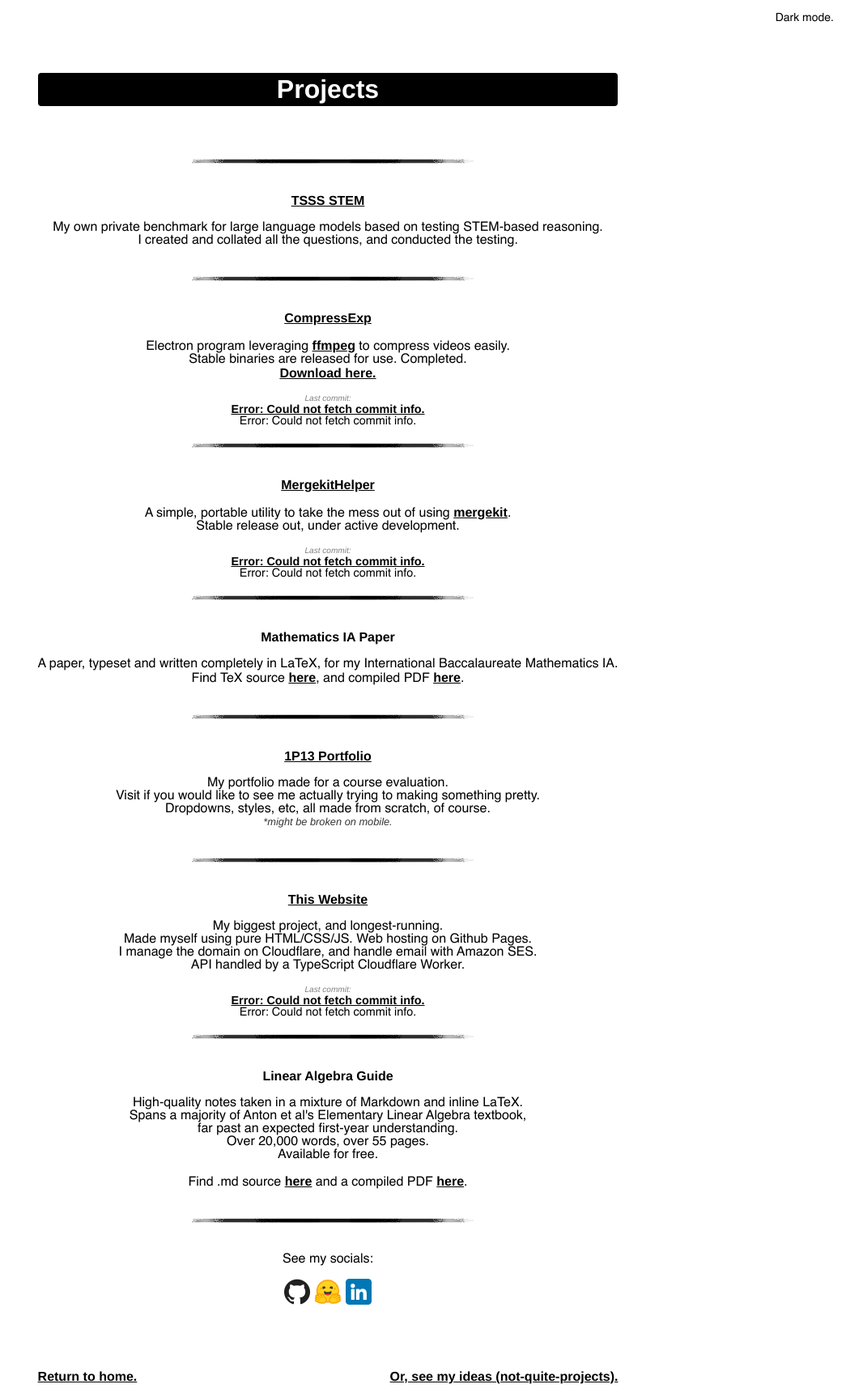
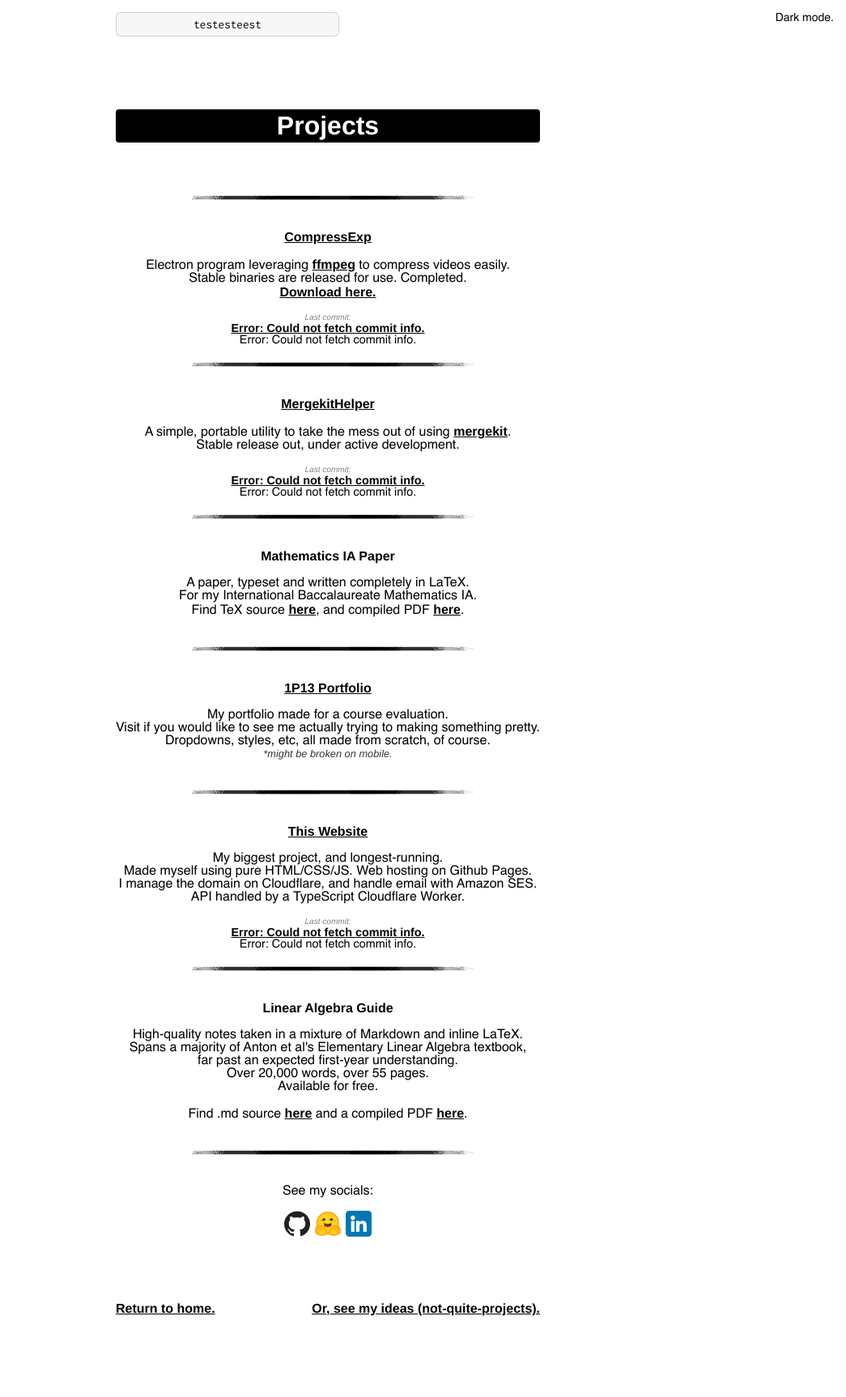
Before and after one commit to 71cj34/71cj34.github.io, a Jekyll site: the page projects.html, which Jekyll copies as it is, in a window 1280 px wide. Shown: the whole page at 81% size, without its empty margins (235-1280 px from the left). Built offline with Jekyll 4.4.1, drawn with Linux system fonts in a browser that asks for light colours; after the commit the page ends 1641 px from its top, so only the background shows below that.

```diff
--- a/custom.css
+++ b/custom.css
@@ -14,7 +14,7 @@
 
 @font-face {
   font-family: "Inconsolata";
-  src: url(../fonts/Inconsolata.ttf);
+  src: url('fonts/Inconsolata.ttf');
 }
 
 .icon {
@@ -155,11 +155,33 @@ body.dark-mode .icon {
   margin-bottom: 0;
 }
 
-code {
+.md-code {
   font-size: 0.95em;
-  display: block;
-  color: black;
   font-family: "Inconsolata", monospace;
+  /* background-color: rgba(246, 246, 246, 1);
+  border: 1px solid rgba(221, 221, 221, 1); */
+  background-color: rgba(0, 0, 0, 0.03);
+  border: 1px solid rgba(0, 0, 0, 0.15);
+  border-radius: 6px;
+  padding: 6px;
+  cursor: pointer;
+  max-width: 50%;
+  transition: 0.25s color;
+}
+
+.md-code:hover {
+  background-color:
+}
+
+.md-italic {
+  background-color: #f6f6f6;
+  border: 1px solid #ddd;
+  padding: 10px;
+  cursor: pointer;
+  max-width: 50%;
+}
+
+.md-bold {
   background-color: #f6f6f6;
   border: 1px solid #ddd;
   padding: 10px;
--- a/projects.html
+++ b/projects.html
@@ -19,12 +19,13 @@
     <main>
         <div>
             <span class="top-right-icon" id="modeselection"> Dark mode.</span>
+            <p class="md-code">testesteest</p>
             <h1 style="font-size: 2em; margin-top: 10vh; margin-bottom: 5vh;" class="highlight-inline">Projects</h1>
             <div id="projectsContent">
                 <br>
                 <img src="/img/linev3.png" style="display: block; margin-left: auto; margin-right: auto;">
                 <br>
-                <p style="font-weight: bold">
+                <!-- <p style="font-weight: bold">
                     <a href="/tsss_stem">TSSS STEM</a>
                 </p>
                 <p>My own private benchmark for large language models based on testing STEM-based reasoning.
@@ -32,7 +33,7 @@
                     I created and collated all the questions, and conducted the testing.</p>
                 <br>
                 <img src="/img/linev3.png" style="display: block; margin-left: auto; margin-right: auto;">
-                <br>
+                <br> -->
                 <!-- <p style="font-weight: bold">
                     <a href="ttt">Tic-Math-Toe</a>
                 </p>
@@ -83,7 +84,8 @@
                     Mathematics IA Paper
                 </p>
                 <p>
-                    A paper, typeset and written completely in LaTeX, for my International Baccalaureate Mathematics IA.
+                    A paper, typeset and written completely in LaTeX. <br>
+                    For my International Baccalaureate Mathematics IA.
                     <br>
                     Find TeX source <a href="assets/jasoncheng_mathIA.tex">here</a>, and compiled PDF <a href="assets/jasoncheng_mathIA.pdf">here</a>.
                 </p>
--- a/projects.js
+++ b/projects.js
@@ -4,7 +4,7 @@ function parseMarkdown(text) {
 
     text = text.replace(/\*\*([^*]*(?:\*(?!\*)[^*]*)*)\*\*/g, '<span class="md-bold">$1</span>');
     text = text.replace(/\*([^*]*(?:\*(?!\*)[^*]*)*)\*/g, '<span class="md-italic">$1</span>');
-    text = text.replace(/`([^`]*)`/g, '<span class="md-inline-code">$1</span>');
+    text = text.replace(/`([^`]*)`/g, '<span class="md-code">$1</span>');
 
     // restore escapement
     text = text.replace(/&#([*`]);/g, '$1');
@@ -48,8 +48,8 @@ document.addEventListener('DOMContentLoaded', (event) => {
                     const lastCommitLink = data[0]?.html_url || "https://http.cat/images/404.jpg";
                     const lastCommitDate = data[0]?.commit?.author?.date || data[0]?.commit?.committer?.date || "No commit date found";
                     let mdCommitMessage = parseMarkdown(lastCommitMessage);
-                    commitMessageElement.innerText = mdCommitMessage;
-
+                    console.log(`Data received for message #${index + 1}: ${mdCommitMessage}`)
+                    commitMessageElement.innerHTML = mdCommitMessage;
                     commitMessageElement.setAttribute('href', lastCommitLink)
                     commitDateElement.innerText = new Date(lastCommitDate).toLocaleDateString(); // Formats the date to a more readable form
                 })
@@ -66,6 +66,25 @@ document.addEventListener('DOMContentLoaded', (event) => {
         }
     });
 
+    const icon = document.getElementById('modeselection');
+    const body = document.querySelector('body');
+
+    icon.addEventListener('click', () => {
+        const codeblocks = document.getElementsByClassName('md-code');
+        if (body.classList.contains("dark-mode")) {
+            for (let i = 0; i < codeblocks.length; i++) {
+                console.log(`Editing codeblock ${i+1}`);
+                codeblocks[i].style.backgroundColor = "rgba(255, 255, 255, 0.18)";
+                codeblocks[i].style.border = "1px solid rgba(255, 255, 255, 0.5)";
+            }
+        } else {
+            for (let i = 0; i < codeblocks.length; i++) {
+                console.log(`Editing codeblock ${i+1}`);
+                codeblocks[i].style.backgroundColor = "rgba(0, 0, 0, 0.03)";
+                codeblocks[i].style.border = "1px solid rgba(0, 0, 0, 0.15)";
+            }
+        };
+    });
 
     // Replace content when replaceButton is clicked.
     replaceButton.addEventListener('click', () => {
```
